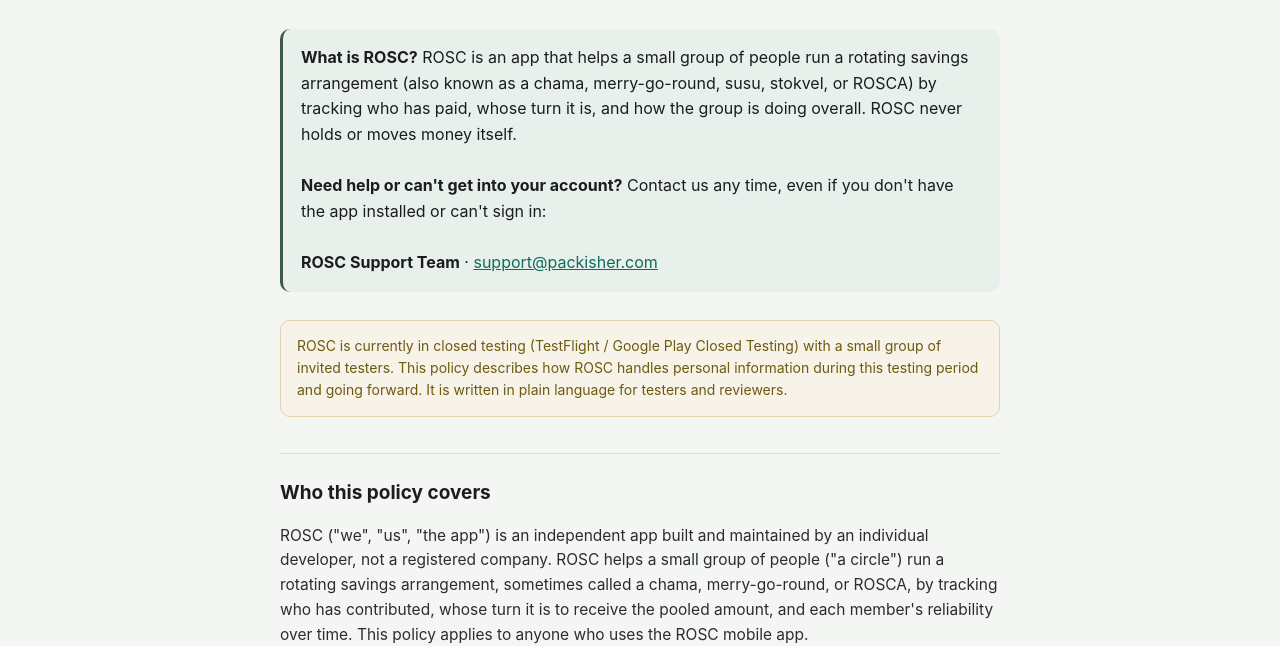
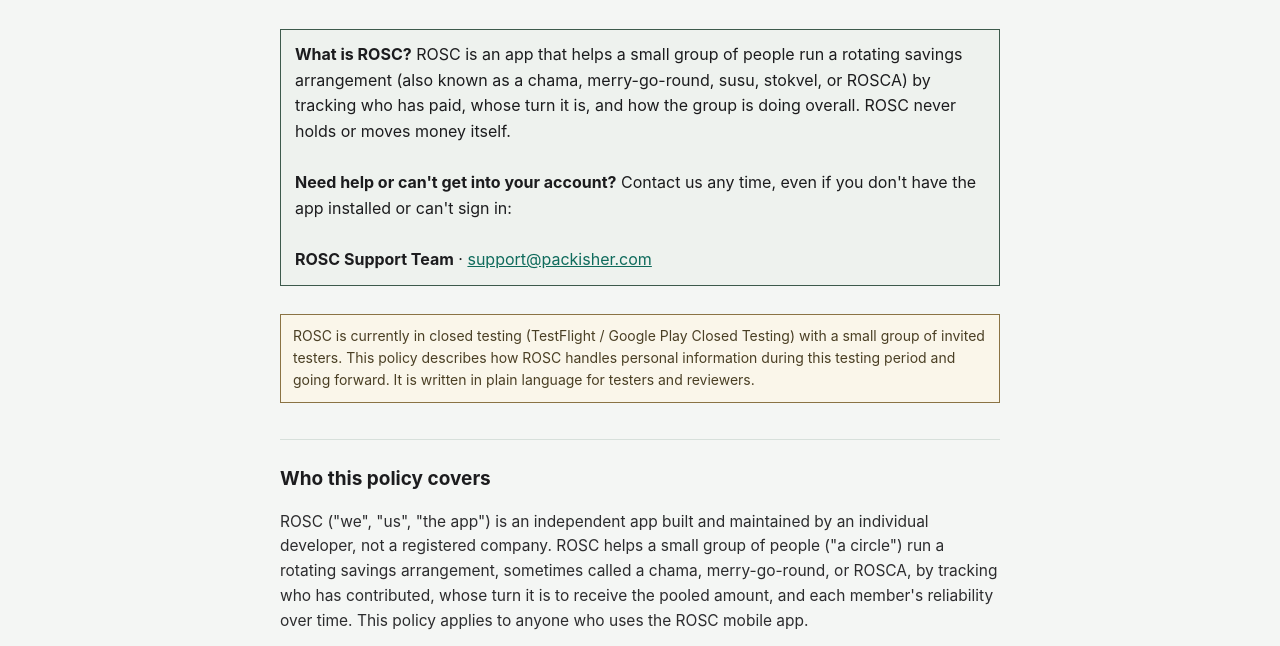
Before and after one commit to Amoit-Sherine/roscweb, a plain HTML site: page docs/privacy-policy.html in a window 1280 px wide. Shown: the part 112-758 px from the top of the page. Drawn offline with Linux system fonts and the light colour scheme.

Commit message:
Restyle the notice boxes with square corners and a full border.

```diff
--- a/docs/privacy-policy.html
+++ b/docs/privacy-policy.html
@@ -23,21 +23,21 @@
   p, li { font-size: 15.5px; color: #2c2c2e; }
   ul { padding-left: 20px; }
   .note {
-    background: #f8f3e8;
-    border: 1px solid #e2d2b0;
-    border-radius: 10px;
-    padding: 14px 16px;
+    background: #faf6ea;
+    border: 1px solid #8a7344;
+    border-radius: 0;
+    padding: 10px 12px;
     font-size: 14px;
-    color: #6b5a10;
+    color: #4a3f24;
     margin-bottom: 28px;
   }
   a { color: #0F6B5C; }
   .contact {
-    background: #e8f0ec;
-    border-radius: 10px;
-    padding: 16px 18px;
+    background: #eef2ee;
+    border: 1px solid #3D5A4C;
+    border-radius: 0;
+    padding: 12px 14px;
     margin-top: 8px;
-    border-left: 3px solid #3D5A4C;
   }
   .footer { margin-top: 48px; font-size: 13px; color: #5A7184; }
   .footer .maker { display: block; margin-bottom: 4px; color: #3D5A4C; font-weight: 600; }
```
Also changed, not shown: docs/delete-account.html (+4 -4 lines).
